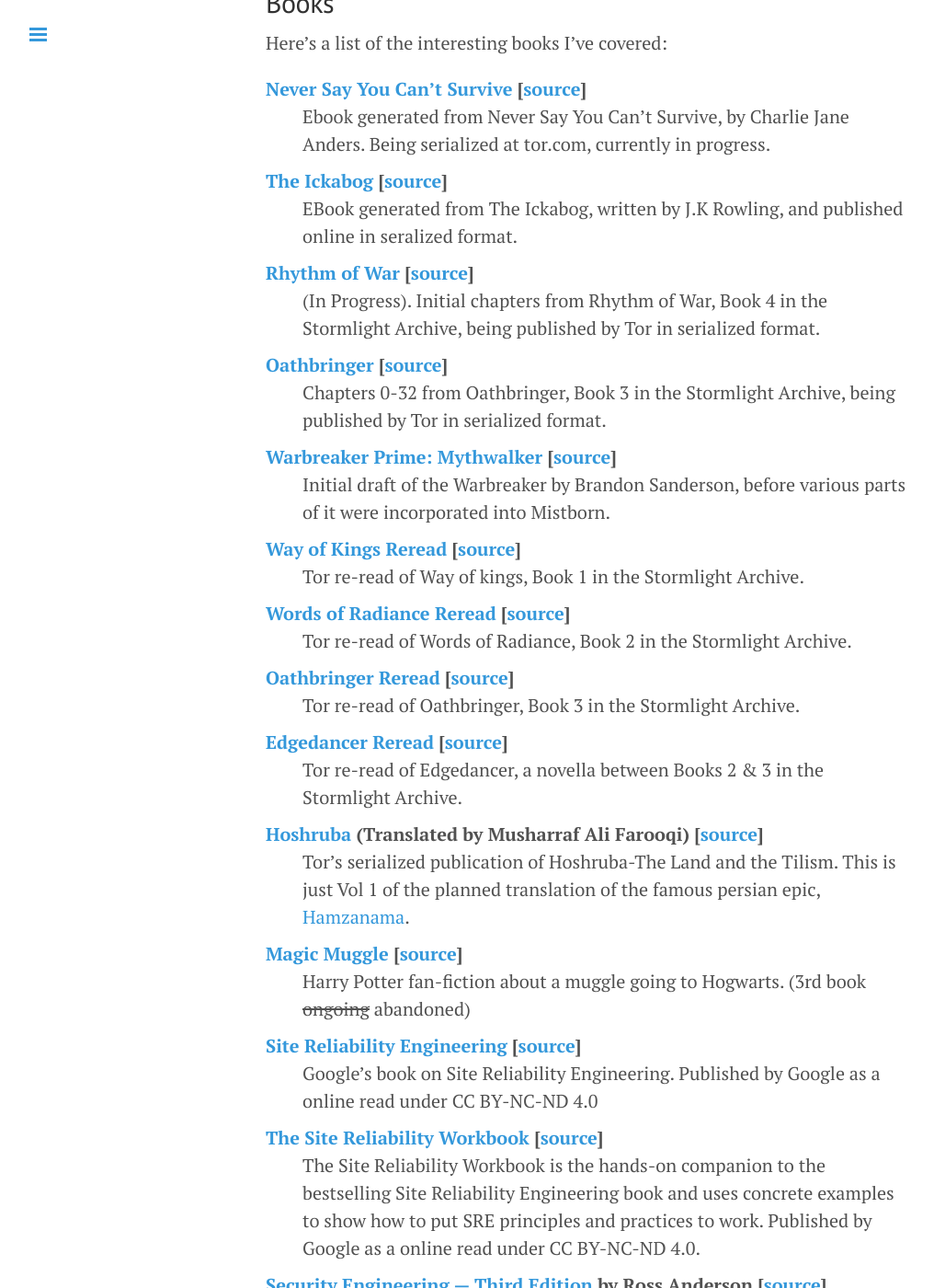
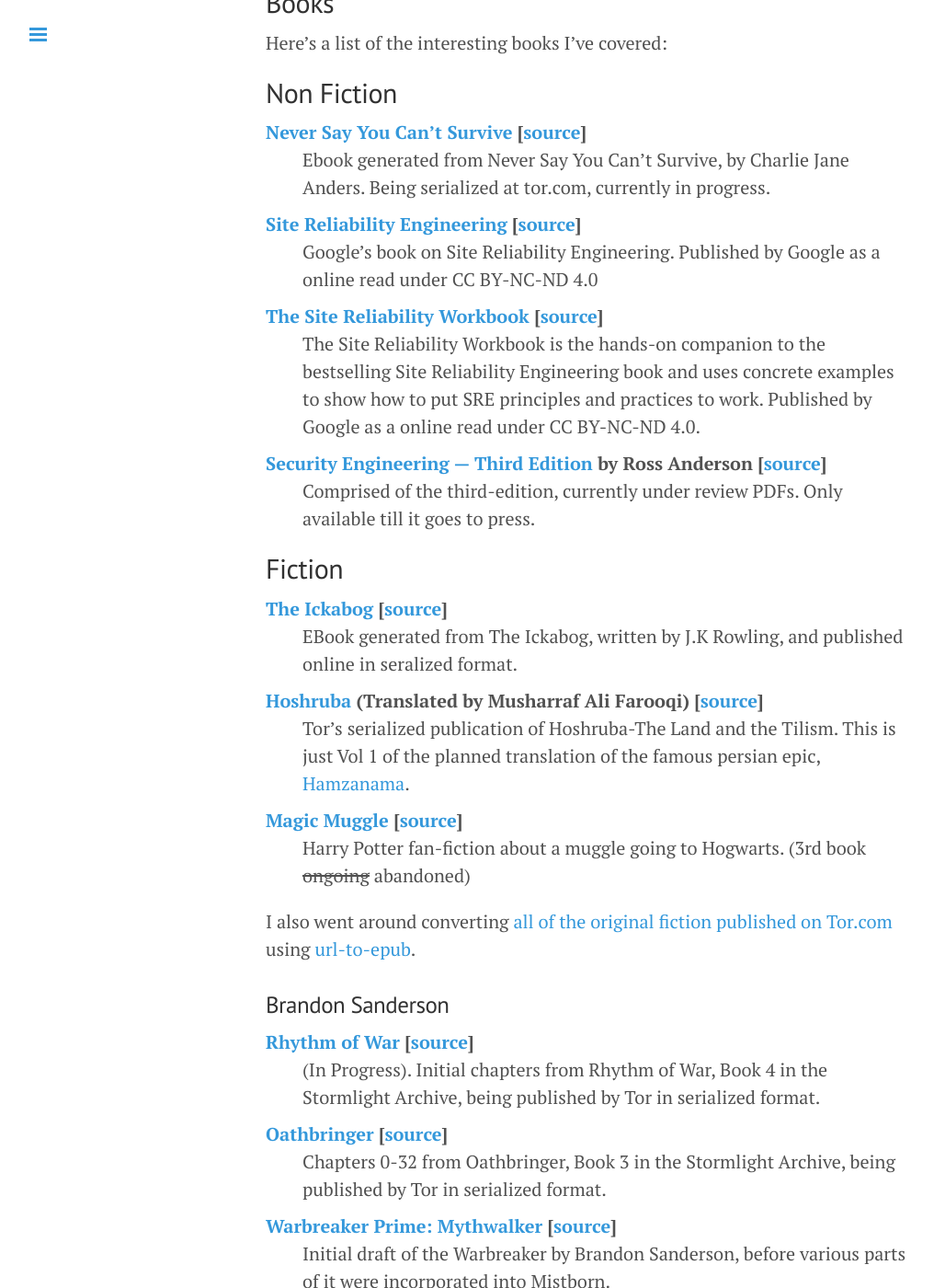
Before and after one commit to captn3m0/captn3m0.github.com, a Jekyll site: the page built from pages/ebooks.md, in a window 1280 px wide and 1400 px high, scrolled down 248 px. Shown: the whole window at 92% size, without its empty margins (1-1017 px from the left). Built offline with Jekyll 4.4.1, drawn with Linux system fonts in a browser that asks for light colours; comment, search, counter and statistics services are not loaded; some of the changed lines change nothing that is shown; some of the changed text lies outside the part shown.

Commit message:
categorize books

```diff
--- a/pages/ebooks.md
+++ b/pages/ebooks.md
@@ -4,17 +4,40 @@
 permalink: /ebooks/
 ---
 
-A fun side-project that I often pick up is generation of semantically correct EPUB/MOBI/PDF files from various online books and content.
+A fun side-project that I often pick up is generation of semantically correct ebooks from various online books and content.
 
 ## Books
 
 Here's a list of the interesting books I've covered:
 
+## Non Fiction
+
 [Never Say You Can’t Survive][nsycs] [[source][nsycs-source]]
 : Ebook generated from Never Say You Can’t Survive, by Charlie Jane Anders. Being serialized at tor.com, currently in progress.
 
+[Site Reliability Engineering][sre] [[source][sre-source]]
+: Google's book on Site Reliability Engineering. Published by Google as a online read under CC BY-NC-ND 4.0
+
+[The Site Reliability Workbook][sre] [[source][swe-source]]
+: The Site Reliability Workbook is the hands-on companion to the bestselling Site Reliability Engineering book and uses concrete examples to show how to put SRE principles and practices to work. Published by Google as a online read under CC BY-NC-ND 4.0.
+
+[Security Engineering — Third Edition][se3] by Ross Anderson [[source][se3-source]]
+: Comprised of the third-edition, currently under review PDFs. Only available till it goes to press.
+
+## Fiction
+
 [The Ickabog][ickabog] [[source][ickabog-source]]
 : EBook generated from The Ickabog, written by J.K Rowling, and published online in seralized format.
+
+[Hoshruba][hoshruba] (Translated by Musharraf Ali Farooqi) [[source][hoshruba-source]]
+: Tor's serialized publication of Hoshruba-The Land and the Tilism. This is just Vol 1 of the planned translation of the famous persian epic, [Hamzanama](https://en.wikipedia.org/wiki/Hamzanama).
+
+[Magic Muggle][mm] [[source][mm-source]]
+: Harry Potter fan-fiction about a muggle going to Hogwarts. (3rd book ~~ongoing~~ abandoned)
+
+I also went around converting [all of the original fiction published on Tor.com][tor-original-fiction] using [url-to-epub].
+
+### Brandon Sanderson
 
 [Rhythm of War][cosmere] [[source][row-source]]
 : (In Progress). Initial chapters from Rhythm of War, Book 4 in the Stormlight Archive, being published by Tor in serialized format.
@@ -37,28 +60,11 @@
 [Edgedancer Reread][cosmere] [[source][edgedancer-source]]
 : Tor re-read of Edgedancer, a novella between Books 2 & 3 in the Stormlight Archive.
 
-[Hoshruba][hoshruba] (Translated by Musharraf Ali Farooqi) [[source][hoshruba-source]]
-: Tor's serialized publication of Hoshruba-The Land and the Tilism. This is just Vol 1 of the planned translation of the famous persian epic, [Hamzanama](https://en.wikipedia.org/wiki/Hamzanama).
-
-[Magic Muggle][mm] [[source][mm-source]]
-: Harry Potter fan-fiction about a muggle going to Hogwarts. (3rd book ~~ongoing~~ abandoned)
-
-[Site Reliability Engineering][sre] [[source][sre-source]]
-: Google's book on Site Reliability Engineering. Published by Google as a online read under CC BY-NC-ND 4.0
-
-[The Site Reliability Workbook][sre] [[source][swe-source]]
-: The Site Reliability Workbook is the hands-on companion to the bestselling Site Reliability Engineering book and uses concrete examples to show how to put SRE principles and practices to work. Published by Google as a online read under CC BY-NC-ND 4.0.
-
-[Security Engineering — Third Edition][se3] by Ross Anderson [[source][se3-source]]
-: Comprised of the third-edition, currently under review PDFs. Only available till it goes to press.
-
 [Defending Elysium][cosmere] by Brandon Sanderson [[source][de-source]]
 : Brandon Sanderson's short story, part of the Skyward universe. Published on his website.
 
 [Skyward][cosmere] by Brandon Sanderson [[source][skyward-source]]
 : Chapters 1-15 of the book. Published at getunderlined.com.
-
-I also went around converting [all of the original fiction published on Tor.com][tor-original-fiction] using [url-to-epub].
 
 Things next on my list:
 
```
